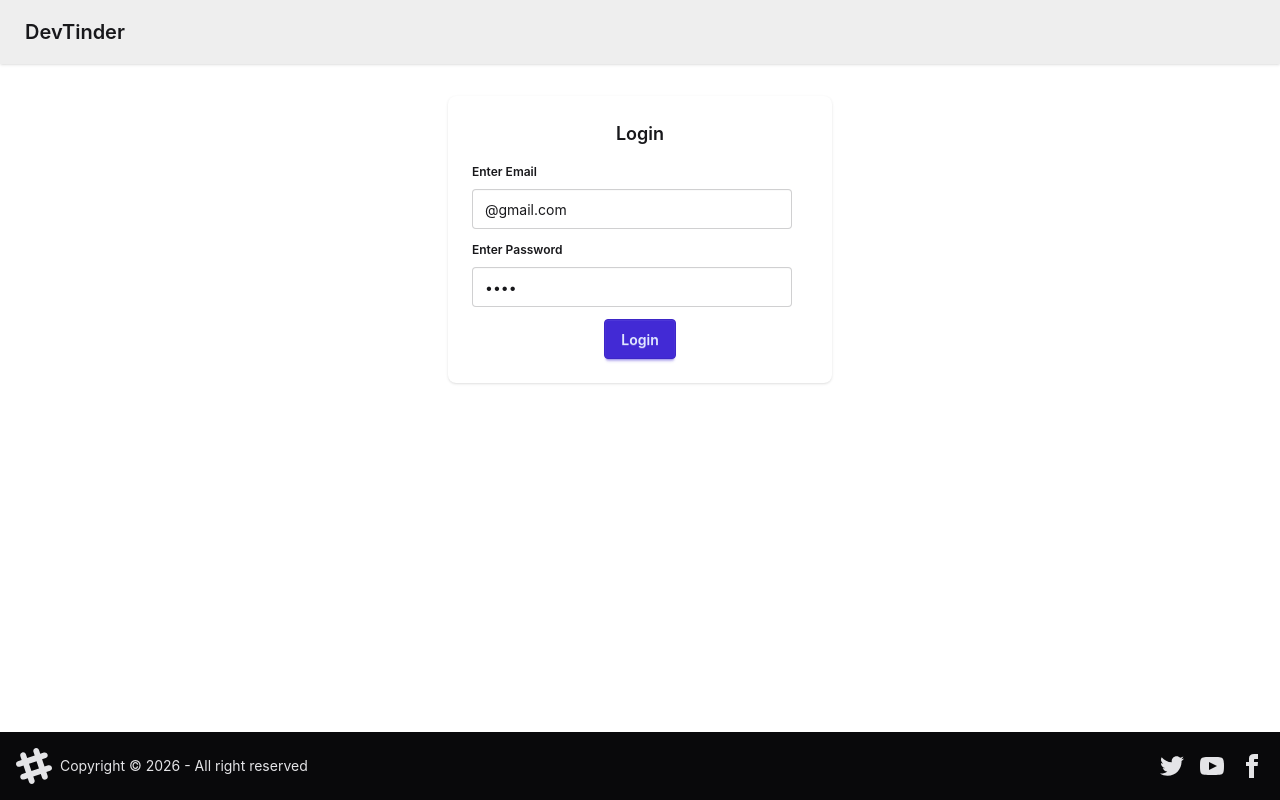
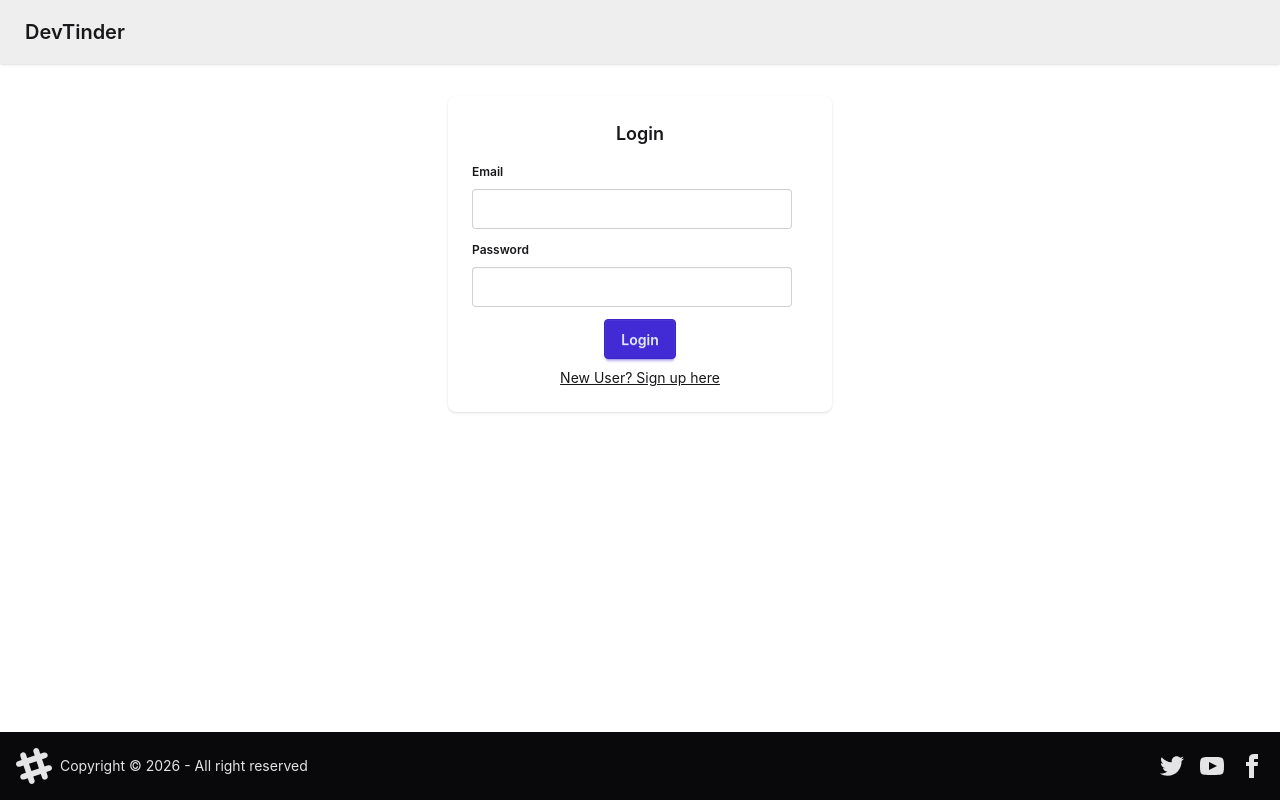
Before and after one commit to kamran783/devTinder-Web, a React (Vite) app: page /login in a window 1280 px wide. Built offline with nearby package versions, Linux system fonts and the light colour scheme; no server answers.

Commit message:
SignUp form activated

```diff
--- a/src/components/Login.jsx
+++ b/src/components/Login.jsx
@@ -1,13 +1,16 @@
 import { useState } from "react";
 import axios from "axios";
 import { useDispatch } from "react-redux";
-import { addUser} from "../utils/userSlice";
+import { addUser } from "../utils/userSlice";
 import { BASE_URL } from "../utils/constants";
 import { useNavigate } from "react-router-dom";
 const Login = () => {
-  const [email, setEmail] = useState("@gmail.com");
-  const [password, setpassword] = useState("@123");
-  const [error, setError] = useState("")
+  const [email, setEmail] = useState("");
+  const [password, setpassword] = useState("");
+  const [firstName, setfirstName] = useState("");
+  const [lastName, setlastName] = useState("");
+  const [islogin, setLogin] = useState(true);
+  const [error, setError] = useState("");
   const dispatch = useDispatch();
   const navigate = useNavigate();
 
@@ -27,7 +30,22 @@ const Login = () => {
       dispatch(addUser(response.data));
       return navigate("/");
     } catch (err) {
-      setError(err.response?.data)
+      setError(err.response?.data);
+    }
+  };
+
+  const handleSignUp = async () => {
+    setError("")
+    try {
+      const res = await axios.post(
+        BASE_URL + "/Signup",
+        { firstName, lastName, email, password },
+        { withCredentials: true },
+      );
+      dispatch(addUser(res.data?.data));
+      return navigate("/profile");
+    } catch (err) {
+      setError(err.response?.statusText)
     }
   };
 
@@ -35,10 +53,33 @@ const Login = () => {
     <div>
       <div className="card bg-base-100 w-96 shadow-sm mt-8 mx-auto ">
         <div className="card-body">
-          <h2 className="card-title mx-auto">Login</h2>
+          <h2 className="card-title mx-auto">{islogin ? "Login" : "SignUp"}</h2>
           <div>
+            {!islogin && (
+              <>
+                <fieldset className="fieldset">
+                  <legend className="fieldset-legend">Firstname</legend>
+                  <input
+                    type="text"
+                    className="input"
+                    value={firstName}
+                    onChange={(e) => setfirstName(e.target.value)}
+                  />
+                </fieldset>
+                <fieldset className="fieldset">
+                  <legend className="fieldset-legend">Lastname</legend>
+                  <input
+                    type="text"
+                    className="input"
+                    value={lastName}
+                    onChange={(e) => setlastName(e.target.value)}
+                  />
+                </fieldset>
+              </>
+            )}
+
             <fieldset className="fieldset">
-              <legend className="fieldset-legend">Enter Email</legend>
+              <legend className="fieldset-legend">Email</legend>
               <input
                 type="text"
                 className="input"
@@ -47,7 +88,7 @@ const Login = () => {
               />
             </fieldset>
             <fieldset className="fieldset">
-              <legend className="fieldset-legend">Enter Password</legend>
+              <legend className="fieldset-legend">Password</legend>
               <input
                 type="password"
                 className="input"
@@ -58,10 +99,19 @@ const Login = () => {
           </div>
           {error && <p className="text-red-600">ERROR : {error}</p>}
           <div className="card-actions justify-center">
-            <button className="btn btn-primary" onClick={handleclick}>
-              Login
+            <button
+              className="btn btn-primary"
+              onClick={islogin ? handleclick : handleSignUp}
+            >
+              {islogin ? "Login" : "SignUp"}
             </button>
           </div>
+          <p
+            className="text-center cursor-pointer underline"
+            onClick={() => setLogin(!islogin)}
+          >
+            {islogin ? "New User? Sign up here" : "Already a User? Login here"}
+          </p>
         </div>
       </div>
     </div>
--- a/src/components/Navbar.jsx
+++ b/src/components/Navbar.jsx
@@ -9,7 +9,6 @@ const Navbar = () => {
   const navigate = useNavigate();
   const user = useSelector((store) => store.user);
   const connections = useSelector((con) => con.Requests);
-  console.log(connections.length);
 
   const handleLogout = async () => {
     try {
--- a/src/components/UserCard.jsx
+++ b/src/components/UserCard.jsx
@@ -25,9 +25,9 @@ const UserCard = ({ user }) => {
 
 
   return (
-    <div className="card bg-base-100 w-96 shadow-md my-2">
+    <div className="card bg-base-100 w-96 shadow-md shadow-black mt-4 pt-4">
       <figure>
-        <img src={Image} alt="userphoto" />
+        <img src={Image} alt="userphoto" className="rounded-md"/>
       </figure>
 
       <div className="card-body">
```
